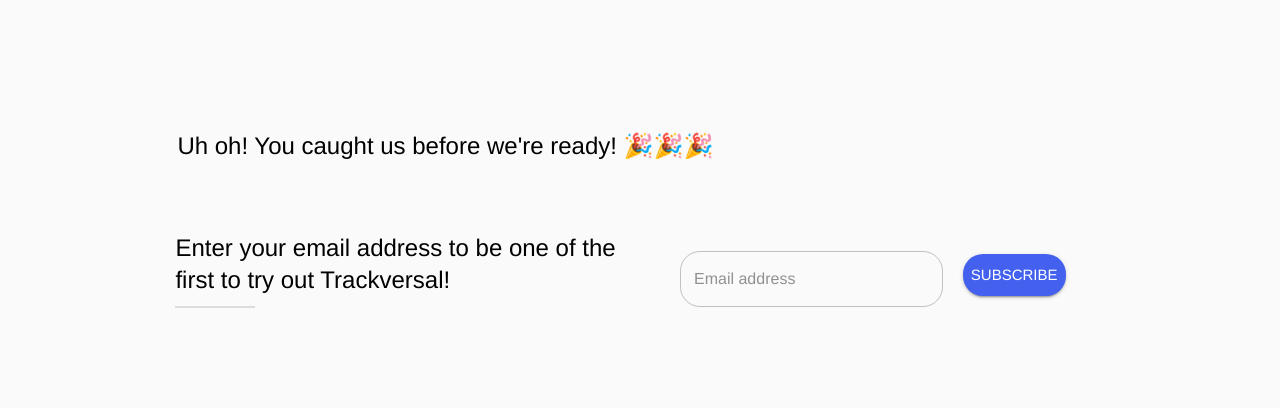
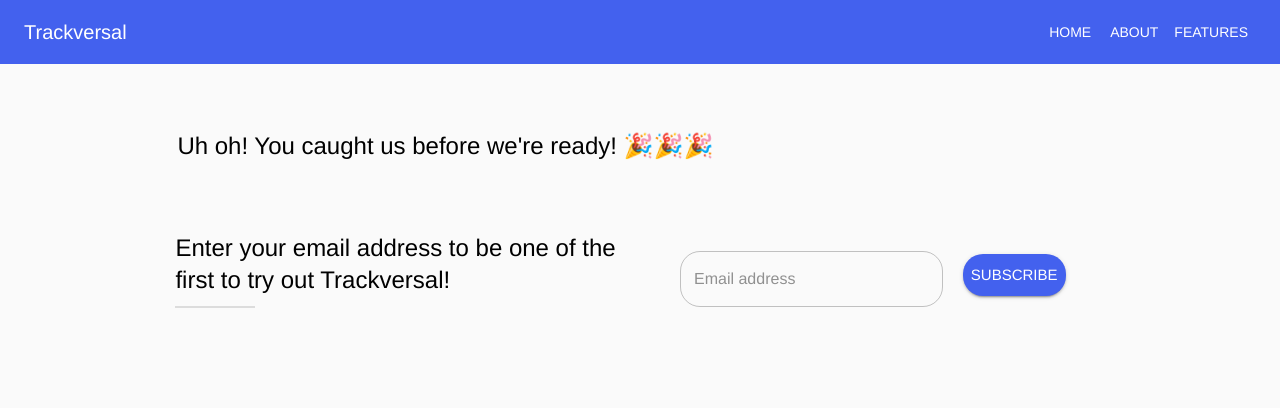
Before and after one commit to Trackversal/Trackversal.com, a Gatsby site: page /coming-soon in a window 1280 px wide. Shown: the top 408 px of the page. Built offline with nearby package versions, Linux system fonts and the light colour scheme; Gatsby itself is replaced by a stand-in of ours.

Commit message:
feat(UI): re-implement nav bar with cross-page nav

```diff
--- a/src/components/header.tsx
+++ b/src/components/header.tsx
@@ -1,5 +1,6 @@
 import PropTypes from "prop-types"
 import React from "react"
+import { Link } from "gatsby"
 
 import AppBar from "@material-ui/core/AppBar"
 import Toolbar from "@material-ui/core/Toolbar"
@@ -21,7 +22,7 @@
 const useStyles = makeStyles(theme => ({
   appBar: {
     // color: "#233348",
-    // backgroundColor: "#FFF",
+    backgroundColor: theme.palette.primary.main,
     position: "fixed",
   },
   toolbar: {
@@ -77,7 +78,7 @@
             color="inherit"
             className={classes.toolbarTitle}
           >
-            Trackversal
+            <Link to="/" style={{ color: 'inherit', textDecoration: 'inherit'}}>Trackversal</Link>
           </Typography>
 
           <Hidden xsDown>
@@ -86,11 +87,13 @@
                 color="inherit"
                 key={item.displayText}
                 onClick={() => {
-                  window.scrollTo(
-                    0,
-                    document.getElementById(item.scrollTo).offsetTop -
-                      document.getElementsByTagName("header")[0].offsetHeight
-                  )
+                  if (document.getElementById(item.scrollTo) != null) {
+                    window.scrollTo(
+                      0,
+                      document.getElementById(item.scrollTo).offsetTop -
+                        document.getElementsByTagName("header")[0].offsetHeight
+                    )
+                  }
                 }}
               >
                 {item.displayText}
--- a/src/pages/coming-soon.tsx
+++ b/src/pages/coming-soon.tsx
@@ -1,6 +1,7 @@
 import React from "react"
 
 import Layout from "../components/layout"
+import Header from "../components/header"
 import SEO from "../components/seo"
 import Hero from "../components/hero"
 import Services from "../components/services"
@@ -28,6 +29,7 @@
     <ThemeProvider theme={theme}>
       <CssBaseline />
       <Layout>
+        <Header />
         {/* <SEO title="Trackversal" description="The ultimate asset tracking system" /> */}
         <Typography variant="h5" color="inherit" style={{ marginTop: 50, zIndex: 800 }}>
           Uh oh! You caught us before we're ready! 🎉🎉🎉
--- a/src/pages/index.tsx
+++ b/src/pages/index.tsx
@@ -17,7 +17,7 @@
 
 const IndexPage = () => (
   <React.Fragment>
-    {/* <Header /> */}
+    <Header />
     <Hero />
     <ThemeProvider theme={theme}>
       <CssBaseline />
```
